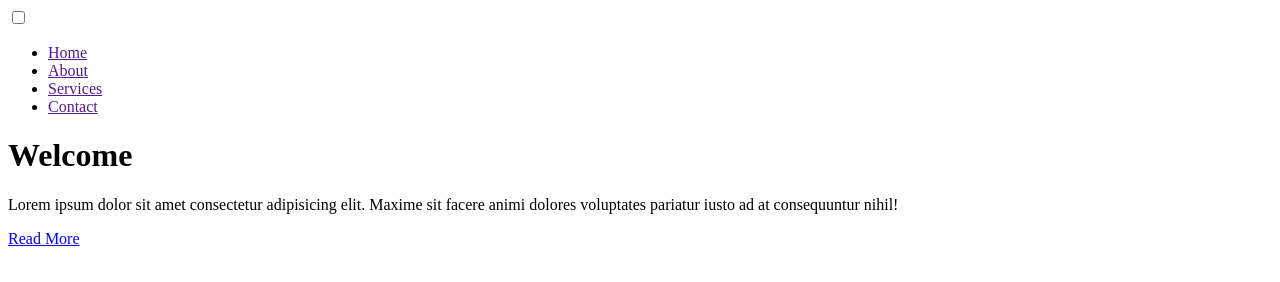
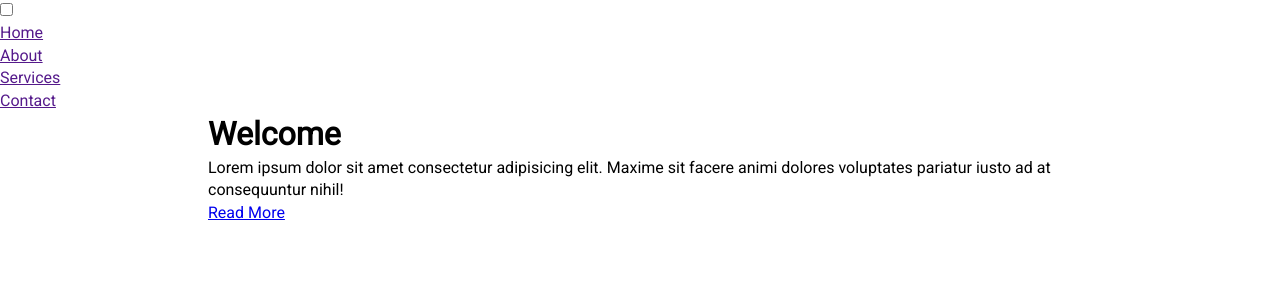
Before and after one commit to MarcLignarius/CSS.HamburgerOverlay, a plain HTML site: page index.html in a window 1280 px wide. Drawn offline with Linux system fonts and the light colour scheme.

Commit message:
add styles for body and container

```diff
--- a/css/style.css
+++ b/css/style.css
@@ -4,3 +4,21 @@
   --overlay-color: rgba(24, 39, 51, 0.85);
   --menu-speed: 0.75s;
 }
+
+* {
+  margin: 0;
+  padding: 0;
+  box-sizing: border-box;
+}
+
+body {
+  font-family: 'Roboto', sans-serif;
+  line-height: 1.4;
+}
+
+.container {
+  max-width: 960px;
+  margin: auto;
+  overflow: hidden;
+  padding: 0 3rem;
+}
```
